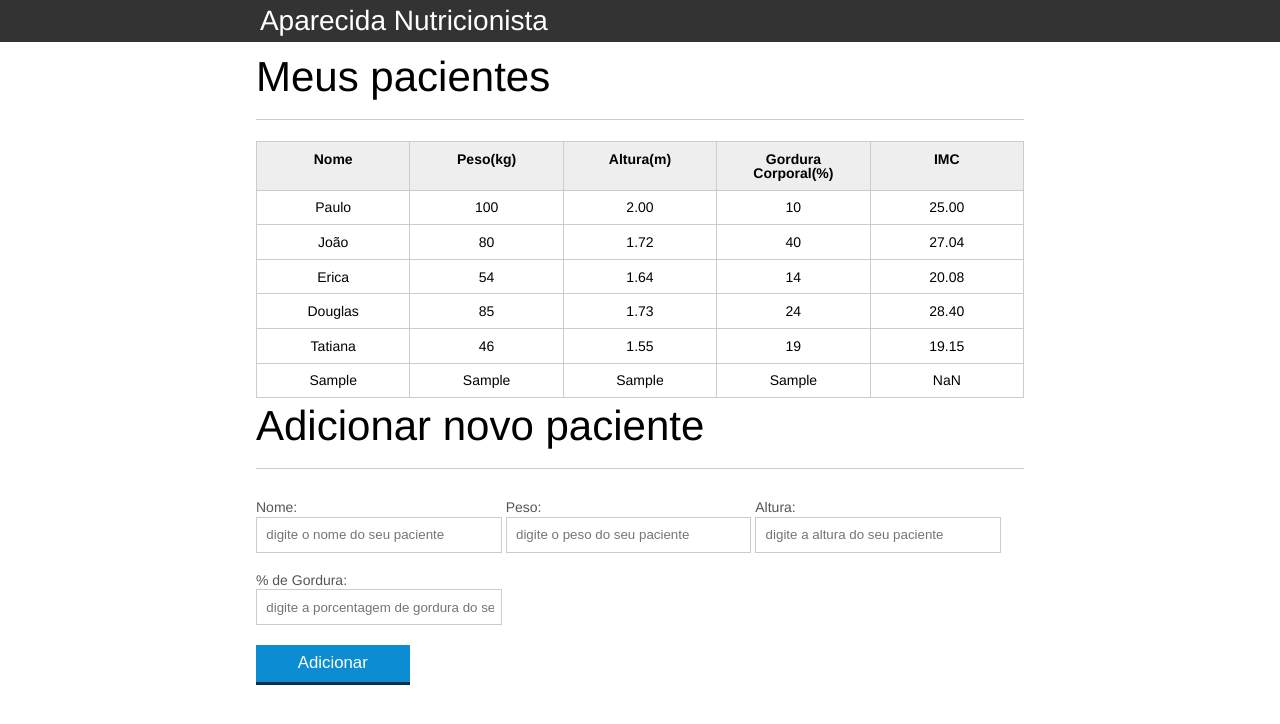
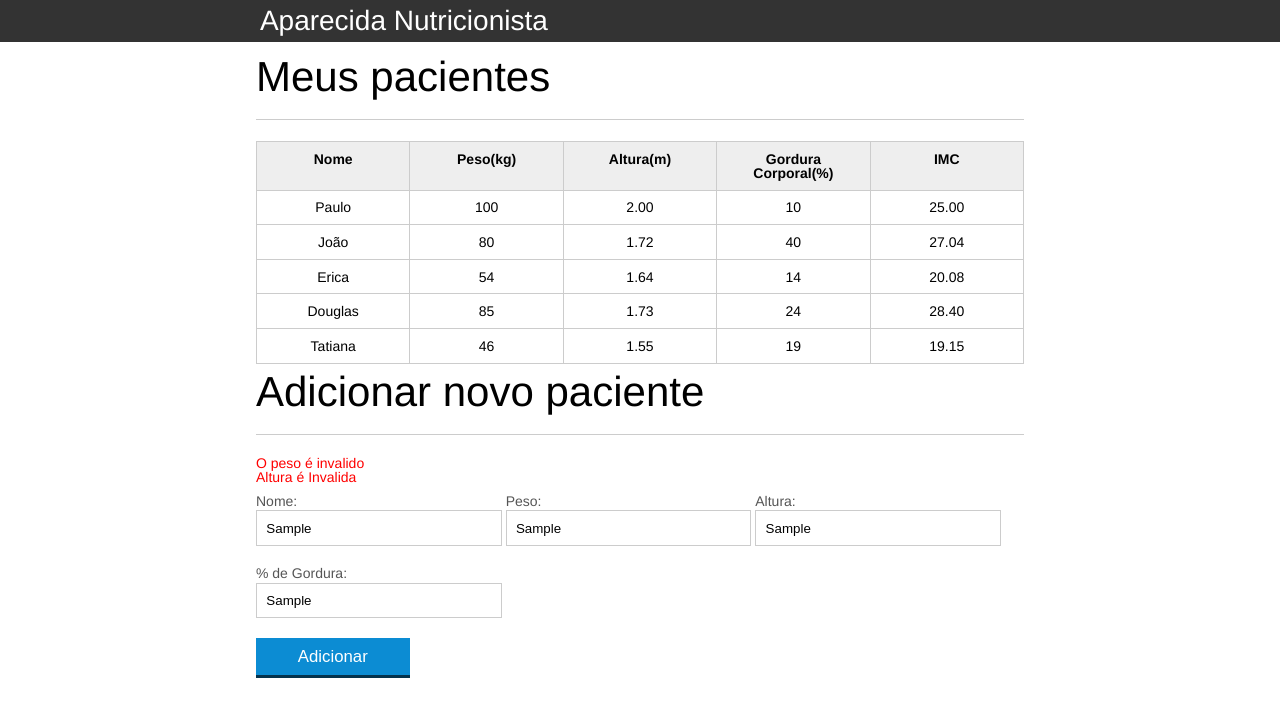
Before and after one commit to MateusGuedess/IMCTable, a plain HTML site: page index.html in a window 1280 px wide. Both pictures are taken after typing "Sample", "Sample", "Sample", "Sample" into the empty fields and a click on the button "Adicionar". Drawn offline with Linux system fonts and the light colour scheme.

Commit message:
validação do formulário

```diff
--- a/css/index.css
+++ b/css/index.css
@@ -137,3 +137,7 @@ button[disabled=disabled], button:disabled {
 .paciente-invalido {
 	background-color: lightcoral;
 }
+
+#mensagem-erro {
+	color: red;
+}
--- a/index.html
+++ b/index.html
@@ -74,6 +74,9 @@
 		<!-- ... -->
 		<section class="container">
 			<h2 id="titulo-form">Adicionar novo paciente</h2>
+			<ul id="mensagem-erro">
+
+			</ul>
 			<form id="form-adiciona">
 				<div class="grupo">
 					<label for="nome">Nome:</label>
--- a/js/calcula-imc.js
+++ b/js/calcula-imc.js
@@ -16,20 +16,20 @@ for(let i = 0; i < pacientes.length; i++) {
     let tdImc = paciente.querySelector(".info-imc")
 
 
-    let pesoEhValido = true
-    let alturaEhValida = true
+    let pesoEhValido = validaPeso(peso)
+    let alturaEhValida = validaAltura(altura)
 
-    if (peso <= 0 || peso >= 1000) {
-        console.log("Peso Inválido!")
+    if (!pesoEhValido) {
         pesoEhValido = false;
         tdImc.textContent = "Peso Inválido"
         paciente.classList.add("paciente-invalido")
 
     }
 
-    if (altura <= 0 || altura >= 3.00) {
-        console.log("Altura Invalida!")
-        alturaEhValida = falsetdImc.textContent = "Altura Inválida"
+
+    if (!alturaEhValida) {
+        alturaEhValida = false
+        tdImc.textContent = "Altura Inválida"
         paciente.classList.add("paciente-invalido")
     }
 
@@ -46,3 +46,20 @@ function calculaImc (peso, altura) {
 
     return imc.toFixed(2)
 }
+
+function validaAltura(altura) {
+    if ( altura >= 0 && altura <= 3.0) {
+        return true
+    } else {
+        return false
+    }
+}
+
+
+function validaPeso(peso) {
+    if (peso >= 0 && peso <= 1000) {
+        return true
+    } else {
+        false
+    }
+}
--- a/js/form.js
+++ b/js/form.js
@@ -12,12 +12,22 @@ btnAdicionar.addEventListener("click", (e) => {
     let paciente = obtemPacienteDoFormulario(form)
 
     let pacienteTr = montaTr(paciente)
-    console.log(pacienteTr)
+
+    let erros = validaPaciente(paciente)
+
+    if(erros.length > 0) {
+        exibeMensagemErro(erros)
+        return
+    }
+
     let tbody = document.querySelector("#tabela-pacientes")
 
     tbody.appendChild(pacienteTr)
 
     form.reset()
+    let mensagensErro = document.querySelector("#mensagem-erro")
+    mensagensErro.innerHTML = ""
+
 })
 
 const obtemPacienteDoFormulario = (form) => {
@@ -54,3 +64,34 @@ function montaTd(dado, classe) {
 
     return td
 }
+
+function validaPaciente(paciente) {
+
+    let erros = []
+
+    if(paciente.nome.length == 0) erros.push("Nome não pode ser vazio")
+
+    if(!validaPeso(paciente.peso)) erros.push("O peso é invalido")
+
+    if(!validaAltura(paciente.altura)) erros.push("Altura é Invalida")
+
+    if(paciente.gordura.length == 0) erros.push("A gordura não pode ser em branco")
+
+    if(paciente.peso.length == 0) erros.push("peso não pode ser em branco")
+
+    if(paciente.altura.length == 0) erros.push("Altura não pode ser vazia")
+
+    return erros;
+}
+
+function exibeMensagemErro(erros){
+    let ul = document.querySelector("#mensagem-erro")
+    ul.innerHTML = ""
+
+    erros.forEach(function(erro) {
+        let li = document.createElement("li")
+        li.textContent = erro
+
+        ul.appendChild(li)
+    })
+}
```
